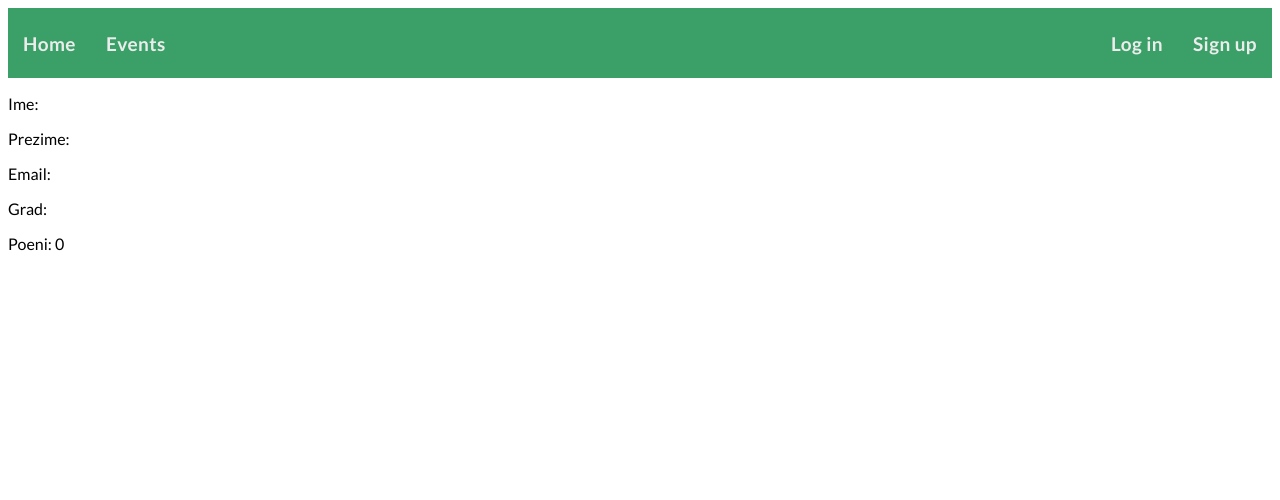
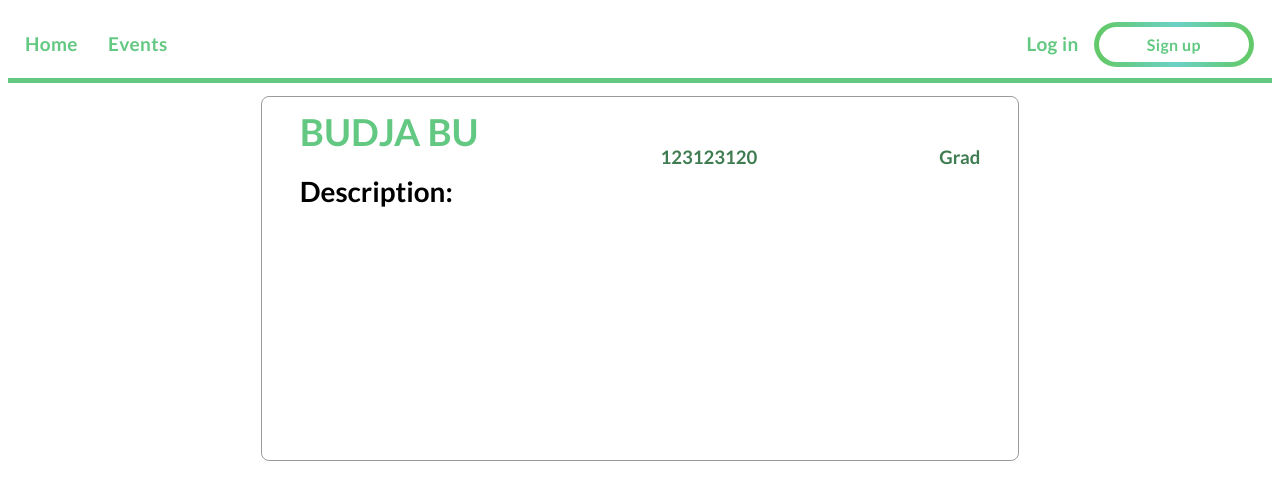
Before and after one commit to DujaLegendaa/HZS-Frontend, a Vue app in the folder hzsfront/: page /profile in a window 1280 px wide. Shown: the top 500 px of the page. Built offline with nearby package versions, Linux system fonts and the light colour scheme; no server answers; what quasar would draw is missing.

Commit message:
navbar/profile design

```diff
--- a/hzsfront/src/components/NavBar.vue
+++ b/hzsfront/src/components/NavBar.vue
@@ -11,7 +11,7 @@
       <section v-if="!this.loggedIn()" id="notLoggedIn">
         <router-link class="routerlink" to="/login">Log in</router-link>
 
-        <router-link class="routerlink" to="/signup">Sign up</router-link>
+        <router-link class="routerlink" id="signup" to="/signup">Sign up</router-link>
       </section>
 
       <section v-if="this.isOrganizator()" id="isOrganizator">
@@ -56,6 +56,8 @@ export default {
   font-size: 19px;
   font-weight: 1000;
 }
+
+
 nav a {
   text-decoration: none;
   all: unset;
@@ -66,8 +68,10 @@ nav {
   justify-content: space-between;
   margin: 0;
   height: 70px;
-  background-color: #3aa068;
-  color: rgb(236, 236, 236);
+  background-color: #ffffff;
+  color: #63c982;
+  padding: 0 2px;
+  border-bottom: solid 5px #63c982;
 }
 nav a:hover {
   cursor: pointer;
@@ -77,4 +81,23 @@ nav a:hover {
 #right {
   display: flex;
 }
+
+#signup {
+  border-radius: 100rem;
+  padding: 1rem;
+  font-size: 1rem;
+  padding: .5rem 3rem;
+  margin-right: 1rem;
+  color: linear-gradient(to right, #63c968 0%,  #6bd1c7  51%, #63c968  100%);
+  box-shadow: 0 0 6px 0 rgba(179, 96, 212, 0.5);
+  border: solid 5px transparent;
+  background-image: linear-gradient(rgba(255, 255, 255, 0), rgba(255, 255, 255, 0)), linear-gradient(to right, #63c968 0%,  #6bd1c7  51%, #63c968  100%);
+  background-clip: content-box, border-box;
+  box-shadow: 2px 1000px 1px #fff inset;
+}
+
+#signup:hover {
+  box-shadow: none;
+  color: white;
+}
 </style>
--- a/hzsfront/src/views/Profile.vue
+++ b/hzsfront/src/views/Profile.vue
@@ -1,11 +1,23 @@
 <template>
-  <section id="info">
-    <p id="name">Ime: {{ name }}</p>
-    <p id="surname">Prezime: {{ surname }}</p>
-    <p id="email">Email: {{ email }}</p>
-    <p id="orgName" v-if="isOrganizer">Ime organizacije: {{ orgName }}</p>
-    <p id="city">Grad: {{ city }}</p>
-    <p id="points">Poeni: {{ points }}</p>
+  <section class="form">
+    <header>
+      <div id="title-icon">
+        <h1>
+          <!-- dodati font awesome icon  and host name-->
+          BUDJA BU{{name}} {{surname}}
+        </h1>
+        <p id="orgName" v-if="isOrganizer">Ime organizacije: {{ orgName }}</p>
+      </div>
+
+      <p>12312312{{points}}</p>
+      <p>Grad{{city}}</p>
+    </header>
+
+    <!-- Grad akcije-->
+    <div id="info">
+        <h4>Description:</h4>
+        <p id="description">{{ description }}</p>
+    </div>
   </section>
 </template>
 
@@ -48,4 +60,59 @@ export default {
 };
 </script>
 
-<style></style>
+<style>
+h4{
+  margin: 1% 0 3%;
+  font-size: 3ch;
+  font-weight: 1000;
+}
+
+
+.form {
+  display: grid;
+  grid-column: 3fr;
+  grid-column-gap: 0.3em;
+  padding: 1% 3%;
+  border: 0.2ch solid rgb(155, 155, 155);
+  border-radius: 8px;
+  margin: 1% 20%;
+}
+
+#description{
+  width: 500px;
+  height: 200px;
+  overflow-y: auto;
+  word-wrap: break-word;
+}
+
+.btn-grad:hover {
+    background-position: right center;
+    color: #fff;
+    text-decoration: none;
+}
+
+
+header{
+  display: flex;
+  flex-direction: row;
+  justify-content: space-between;
+
+}
+
+p{
+  height: 100%;
+  display: flex;
+  align-items: center;
+  font-size: 2ch;
+  font-weight: 700;
+  color: #3f7c51;
+}
+
+h1{
+  font-size: 4ch;
+  font-weight: 1000;
+  color: #63c982;
+  height: 100%;
+  margin: auto;
+}
+</style>
```
